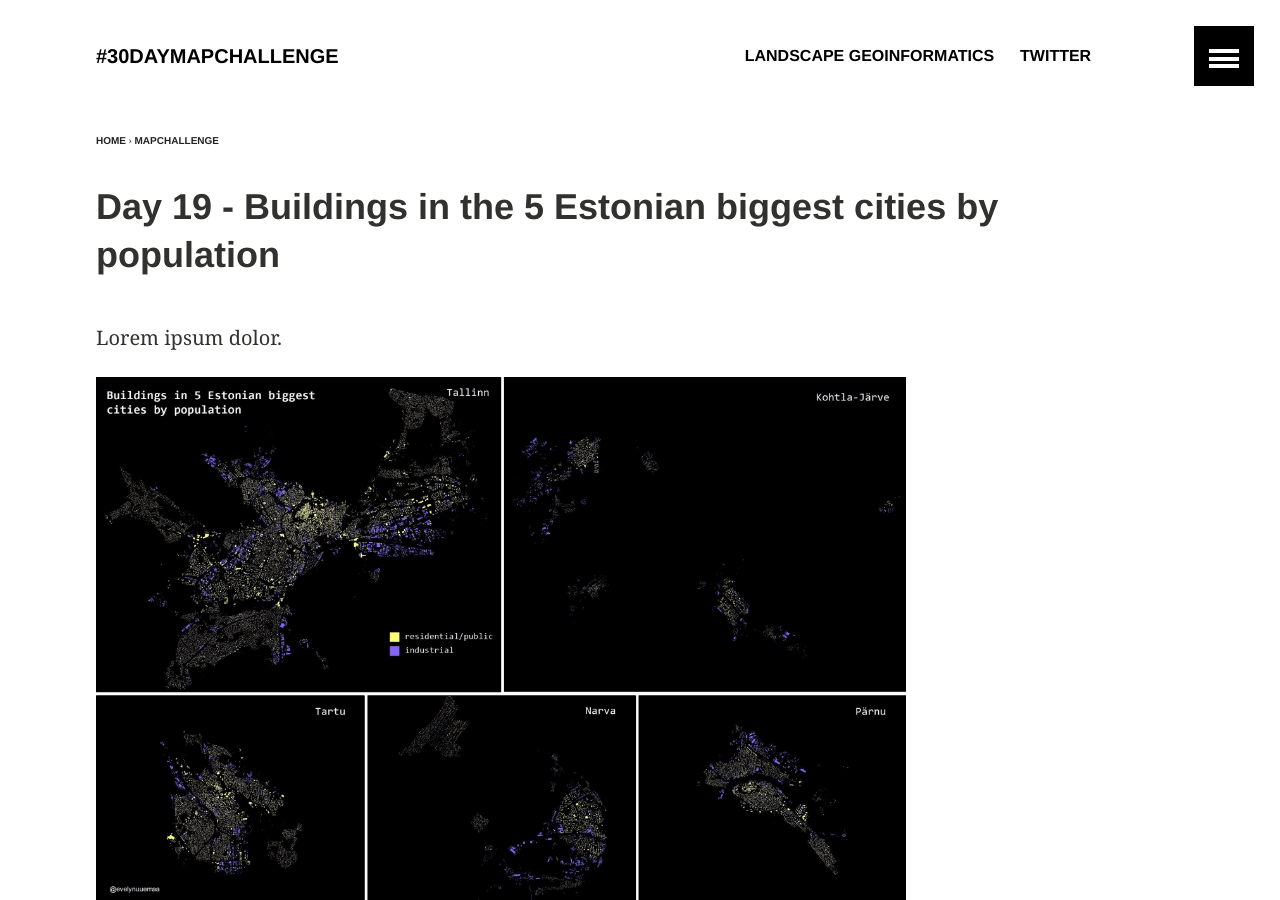
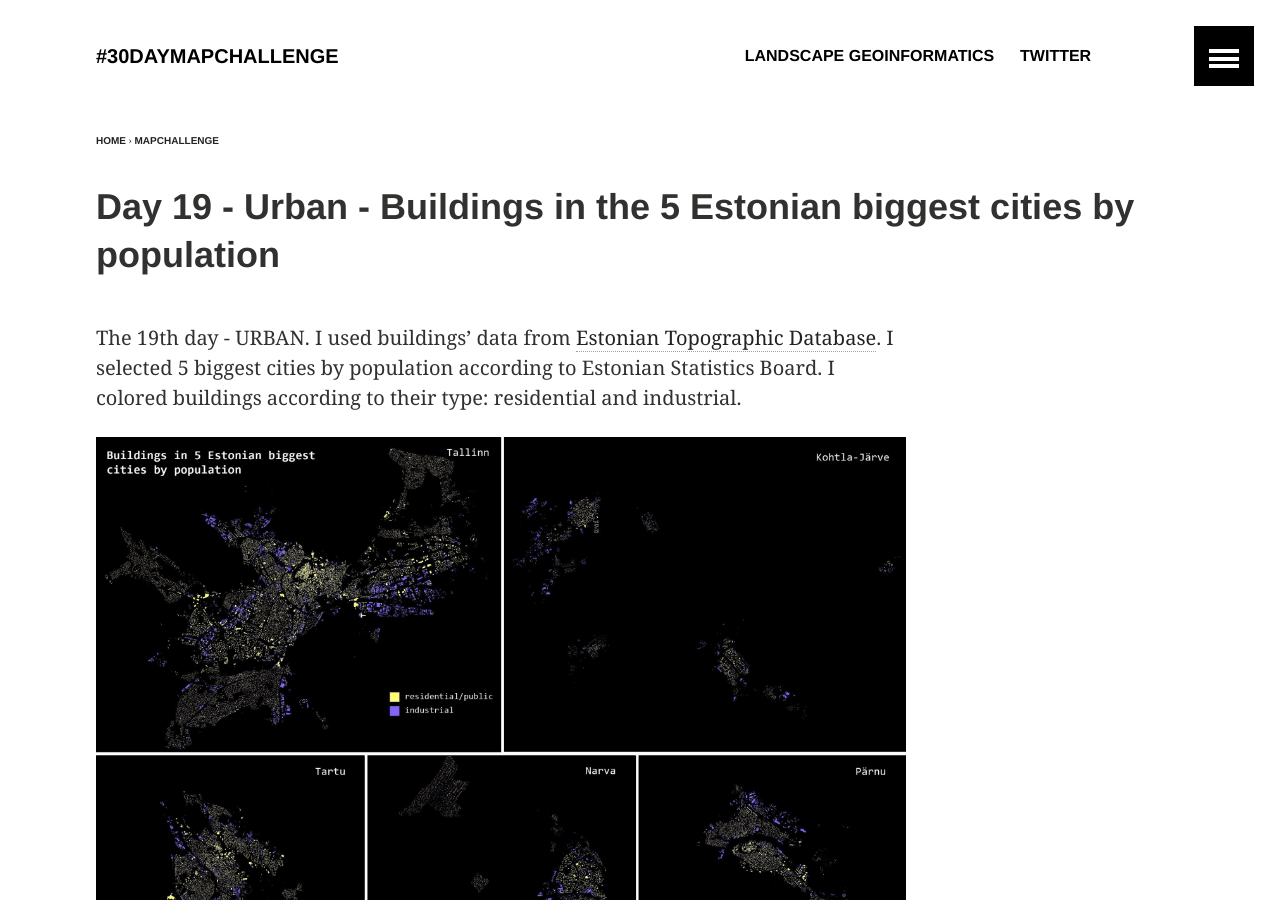
Before and after one commit to kevelyn1/30DayMapChallenge2019, a Jekyll site: the page built from _posts/mapchallenge/2019-11-19-day-19.md, in a window 1280 px wide and 900 px high. Built offline with Jekyll 4.4.1, drawn with Linux system fonts in a browser that asks for light colours.

Commit message:
Update 2019-11-19-day-19.md

```diff
--- a/_posts/mapchallenge/2019-11-19-day-19.md
+++ b/_posts/mapchallenge/2019-11-19-day-19.md
@@ -1,14 +1,14 @@
 ---
 layout: article
-title: Day 19 - Buildings in the 5 Estonian biggest cities by population
+title: Day 19 - Urban - Buildings in the 5 Estonian biggest cities by population
 modified: 2019-11-19
 categories: mapchallenge
 image:
   teaser: buildings-5-cities-scaled.jpg
 ---
+The 19th day - URBAN. I used buildings' data from [Estonian Topographic Database](https://geoportaal.maaamet.ee/eng/Spatial-Data/Estonian-Topographic-Database-p305.html). I selected 5 biggest cities by population according to Estonian Statistics Board. I colored buildings according to their type: residential and industrial.
 
-Lorem ipsum dolor.
 
 ![image of day 19 post](../../images/buildings-5-cities-scaled.jpg)
 
-[Link to original Twitter post](https://twitter.com/evelynuuemaa/status/19)
+[Link to original Twitter post](https://twitter.com/evelynuuemaa/status/1196797210974928897)
```
